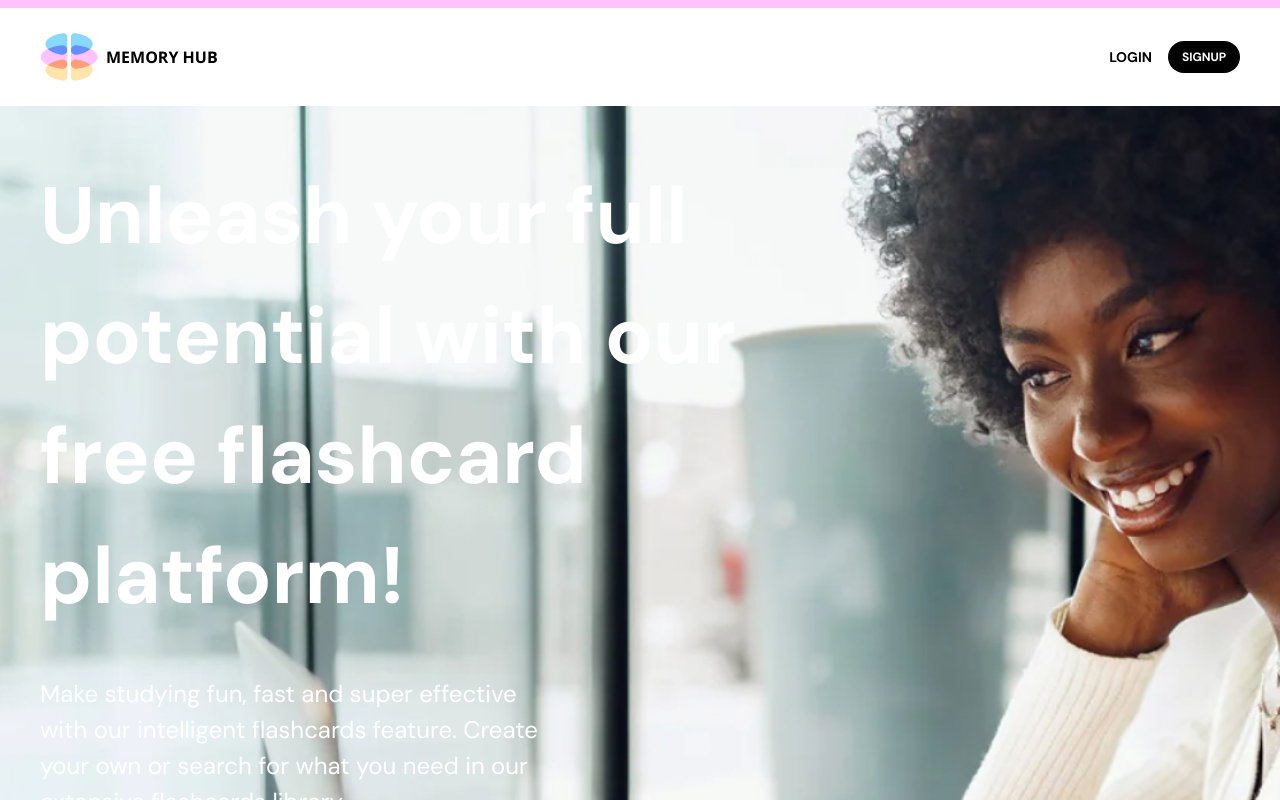
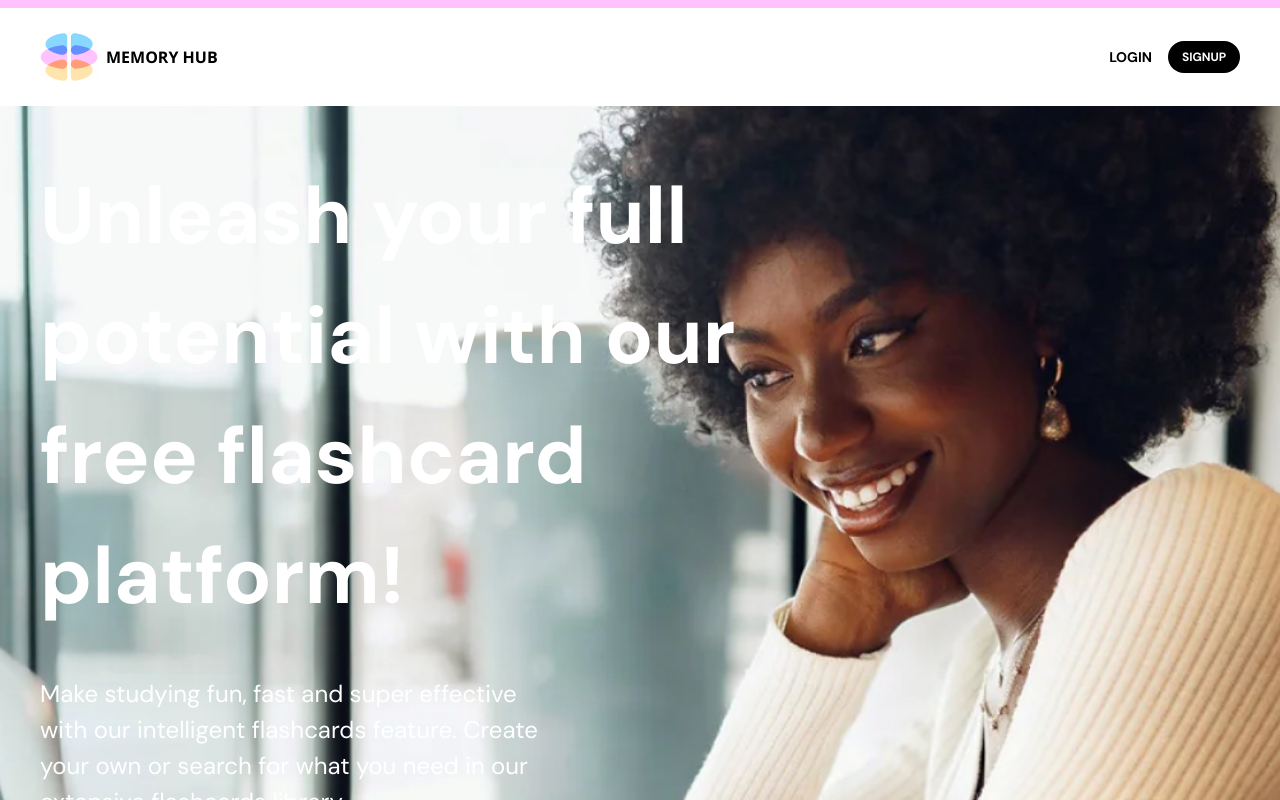
Before and after one commit to DarynaBb/Memory-Hub, a React (Vite) app in the folder Frontend/: page / in a window 1280 px wide. Shown: the top 800 px of the page. Built offline with nearby package versions, Linux system fonts and the light colour scheme.

Commit message:
bg image fix

```diff
--- a/Frontend/src/index.css
+++ b/Frontend/src/index.css
@@ -198,11 +198,13 @@ ul {
 
 .hero-bg {
   background-image: url("/hero-mobile.jpg");
-  background-repeat: no-repeat;
+  background-position: top center;
   background-attachment: fixed;
   -o-background-size: cover;
   -moz-background-size: cover;
   -webkit-background-size: cover;
+  background-size: cover;
+  background-repeat: no-repeat;
 }
 
 .yellow-gradient {
```
